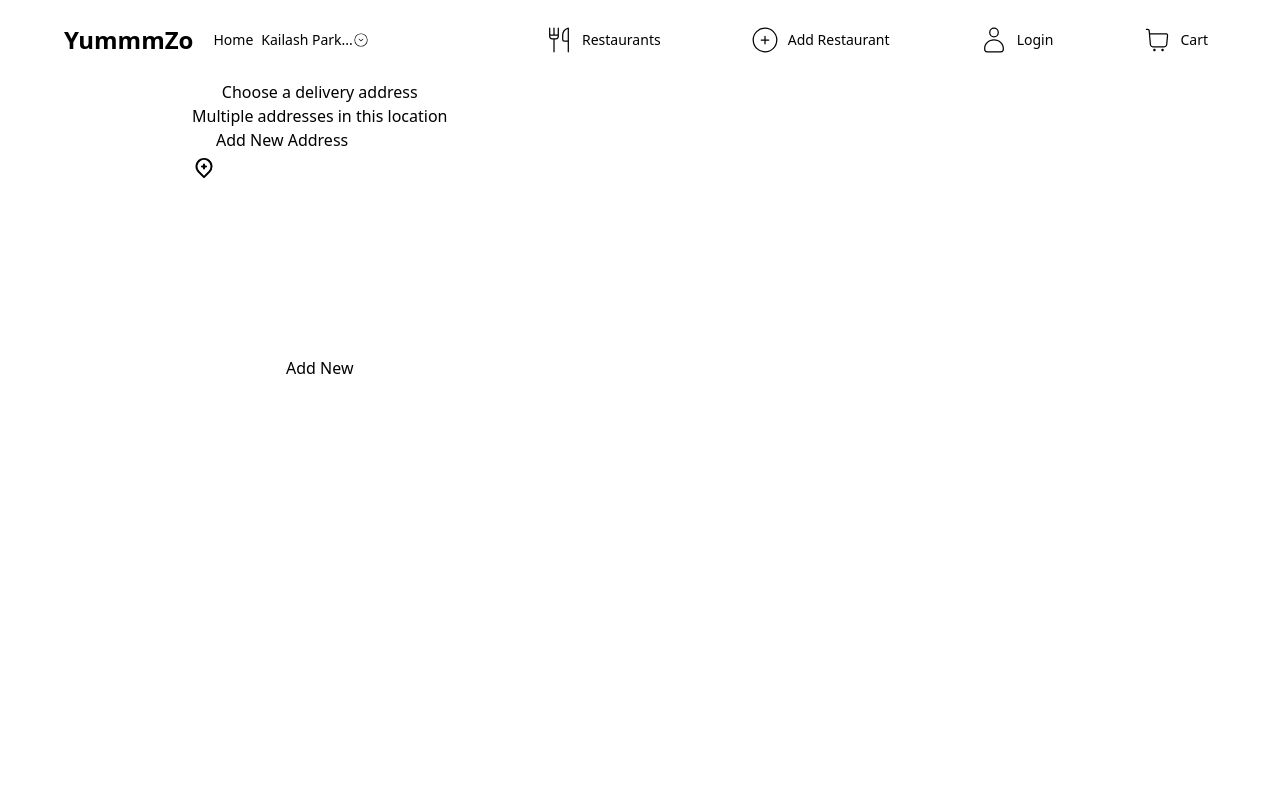
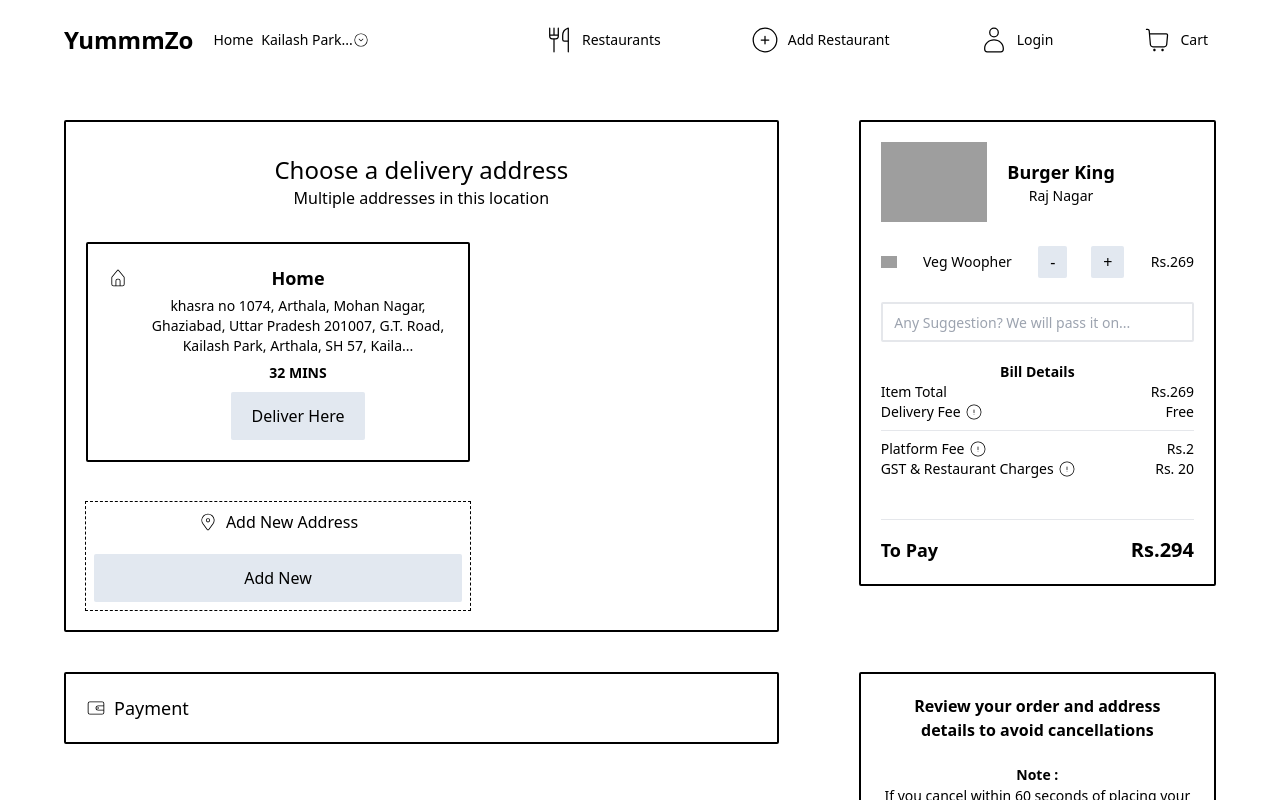
Before and after one commit to sahil-ladhania/YummmZo-Frontend, a React (Create React App) app: page /checkout in a window 1280 px wide. Shown: the top 800 px of the page. Built offline with nearby package versions, Linux system fonts and the light colour scheme; grey boxes are pictures that could not be loaded.

Commit message:
Completed Checkout Page With Tailwind.

```diff
--- a/src/Components/Checkout/BillComponent.js
+++ b/src/Components/Checkout/BillComponent.js
@@ -1,94 +1,102 @@
 import React from 'react'
-import { UilInfoCircle } from '@iconscout/react-unicons'
+import { CiCircleAlert } from "react-icons/ci";
 
 const BillComponent = () => {
     return (
-        <div className='b-1-b-d'>
+        <div className='border-2 border-black mt-10 p-5 w-full rounded-sm'>
             <>
                 {/* Main Component */}
-                <div className='w-300 p-10-20'>
+                <div className='w- full'>
                     {/* Image and Restaurant Name Section */}
-                    <div className='flex ai-c mb-20'>
+                    <div className='flex items-center mb-5'>
                         <div>
-                            <img className='h-60 mr-10' src="https://res.cloudinary.com/swiggy/image/upload/fl_lossy,f_auto,q_auto,w_100,h_100,c_fill/0bf19a82b109b40c2f5c56d00f071a33" alt="Restaurant-Image" />
+                            <img className='h-20 mr-5' src="https://media-assets.swiggy.com/swiggy/image/upload/fl_lossy,f_auto,q_auto,w_660/e33e1d3ba7d6b2bb0d45e1001b731fcf" alt="Restaurant-Image" />
                         </div>
                         <div>
-                            <a className='td-n c-b' href="#">
-                                <p className='fs-r'>
-                                    Subway
+                            <a className='' href="#">
+                                <p className='text-lg font-semibold'>
+                                    Burger King
                                 </p>
-                                <p className='fs-r'>
-                                    Vasundhra
+                                <p className='text-sm'>
+                                    Raj Nagar
                                 </p>
                             </a>
                         </div>
                     </div>
                     {/* Item Section */}
-                    <div className='flex fd-r ai-c jc-sb mb-20'>
+                    <div className='flex items-center justify-between mb-5'>
                         <div>
-                            <img className='h-10' src="https://i.pinimg.com/originals/e4/1f/f3/e41ff3b10a26b097602560180fb91a62.png" alt="Veg-Nonveg-Image" />
+                            <img className='h-3' src="https://i.pinimg.com/originals/e4/1f/f3/e41ff3b10a26b097602560180fb91a62.png" alt="Veg-Nonveg-Image" />
                         </div>
                         <div>
-                            <p className='fs-r'>
-                                Paneer Achari
+                            <p className='text-sm font-medium'>
+                                Veg Woopher
                             </p>
                         </div>
-                        <div>
-                            <button className='fs-r p-0-10'> - | + </button>
+                        <div className='h-10 flex items-center justify-between'>
+                            <button className='h-8 pr-3 pl-3 bg-slate-200 rounded-sm'>-</button>
+                            <input className='h-8 pr-3 pl-3' type="button" placeholder='1'/>
+                            <button className='h-8 pr-3 pl-3 bg-slate-200 rounded-sm'>+</button>
                         </div>
                         <div>
-                            <p className='fs-r'>
+                            <p className='text-sm'>
                                 Rs.269
                             </p>
                         </div>
                     </div>
                     {/* Suggestion Textfeild */}
-                    <div className='mb-20'>
-                        <input className='h-40 w-260 p-0-10 b-1-t-s br-5 bc-ws' type="text" name="" id="" placeholder='" Any Suggestion? "'/>
+                    <div className='mb-5'>
+                        <input className='text-sm border-2 w-full h-10 outline-none rounded-sm p-2' type="text" name="" id="" placeholder=' Any Suggestion? We will pass it on...'/>
                     </div>
                     {/* Bill Details */}
-                    <div className='flex fd-c'>
-                        <div className='mb-10'>
-                            <p className='fs-r'>
+                    <div className='flex flex-col'>
+                        <div className=''>
+                            <p className='text-sm font-bold'>
                                 Bill Details
                             </p>
                         </div>
-                        <div className='flex jc-sb'>
-                            <p className='fs-r'>
+                        <div className='flex justify-between'>
+                            <p className='text-sm font-medium'>
                                 Item Total
                             </p>
-                            <p className='fs-r'>
+                            <p className='text-sm'>
                                 Rs.269
                             </p>
                         </div>
-                        <div className='flex jc-sb mb-10'>
-                            <p className='fs-r'>
-                                Delivery Fee
-                            </p>
-                            <p className='fs-r'>
+                        <div className='flex justify-between mb-2'>
+                            <div className='flex items-center'>
+                                <span className='text-sm font-medium'>Delivery Fee</span>
+                                <CiCircleAlert className='text-lg ml-1'/>
+                            </div>
+                            <p className='text-sm'>
                                 Free
                             </p>
                         </div>
-                        <div className='flex jc-sb'>
-                            <div className='flex ai-c'>
-                                <span className='fs-r'>Platform Fee</span>
-                                <UilInfoCircle className='h-15 w-a'/>
+                        <div className='mb-2'>
+                            <hr />
+                        </div>
+                        <div className='flex justify-between'>
+                            <div className='flex items-center'>
+                                <span className='text-sm font-medium'>Platform Fee</span>
+                                <CiCircleAlert className='text-lg ml-1'/>
                             </div>
-                            <span className='fs-r'>Rs.2</span>
+                            <span className='text-sm'>Rs.2</span>
                         </div>
-                        <div className='flex jc-sb mb-10'>
-                            <div className='flex ai-c'>
-                                <span className='fs-r'>GST & Restaurant Charges</span>
-                                <UilInfoCircle className='h-15 w-a'/>
+                        <div className='flex justify-between mb-10'>
+                            <div className='flex items-center'>
+                                <span className='text-sm font-medium'>GST & Restaurant Charges</span>
+                                <CiCircleAlert className='text-lg ml-1'/>
                             </div>
-                            <span className='fs-r'>Rs. 20</span>
+                            <span className='text-sm'>Rs. 20</span>
                         </div>
-                        <hr />
-                        <div className='flex jc-sb'>
-                            <p className='fs-r'>
+                        <div className='mb-4'>
+                            <hr />
+                        </div>
+                        <div className='flex justify-between'>
+                            <p className='text-lg font-bold'>
                                 To Pay
                             </p>
-                            <p className='fs-r'>
+                            <p className='text-xl font-bold'>
                                 Rs.294
                             </p>
                         </div>
--- a/src/Components/Checkout/CancellationPolicyComponent.js
+++ b/src/Components/Checkout/CancellationPolicyComponent.js
@@ -5,29 +5,29 @@
         <div className=''>
             <>
                 {/* Main Component */}
-                <div className='w-300 p-10-20 b-1-b-s'>
+                <div className='w-full border-2 border-black p-5 rounded-sm'>
                     {/* Heading Section */}
-                    <div className='mb-20'>
-                        <p className='fs-r'>
+                    <div className='mb-5'>
+                        <p className='text-md font-bold'>
                             Review your order and address <br /> details to avoid cancellations
                         </p>
                     </div>
                     {/* Note Section */}
-                    <div className='mb-20'>
-                        <span className='fs-r'>Note :</span>
-                        <p className='fs-r'>
+                    <div className='mb-5'>
+                        <span className='text-sm font-semibold'>Note :</span>
+                        <p className='text-sm'>
                             If you cancel within 60 seconds of placing your order, a 100% refund will be issued. No refund for cancellations made after 60 seconds.
                         </p>
                     </div>
                     {/* Ending Note Section */}
-                    <div className='mb-20'>
-                        <p className='fs-r'>
+                    <div className='mb-5'>
+                        <p className='text-sm'>
                             Avoid cancellation as it leads to food wastage.
                         </p>
                     </div>
                     {/* Link Section */}
                     <div>
-                        <a className='fs-r td-n c-b' href="#">Read Cancellation Policy</a>
+                        <a className='text-sm font-semibold' href="#">Read Cancellation Policy</a>
                     </div>
                 </div>
             </>
--- a/src/Components/Checkout/DeliveryAddressComponent.js
+++ b/src/Components/Checkout/DeliveryAddressComponent.js
@@ -1,29 +1,35 @@
 import React from 'react'
 import { UilMapMarkerPlus } from '@iconscout/react-unicons'
+import { CiLocationOn } from "react-icons/ci";
+import UserAddressComponent from './UserAddressComponent';
 
 const DeliveryAddressComponent = () => {
     return (
-        <div className='b-1-b-s'>
+        <div className='border-2 border-black p-5 mt-10 w-full rounded-sm'>
             <>
                 {/* Main Component */}
-                <div className='w-600 p-10-20'>
+                <div className='w-auto'>
                     {/* Heading Component */}
-                    <div className=''>
-                        <p className='fs-r'>
+                    <div className='h-20 mb-5 flex flex-col justify-center'>
+                        <p className='text-2xl font-medium'>
                             Choose a delivery address
                         </p>
-                        <p className='fs-r'>
+                        <p className='text-md font-medium'>
                             Multiple addresses in this location
                         </p>
                     </div>
+                    {/* User Address Component */}
+                    <div>
+                        <UserAddressComponent/>
+                    </div>
                     {/* Address Component */}
-                    <div className='h-100 w-200 mt-100 p-10-20 b-1-b-d'>
-                        <a className='td-n c-b' href="#">
-                            <div className='mb-20 flex ai-c'>
-                                <UilMapMarkerPlus className='h-20 w-a'/>
-                                <span className='fs-r'>Add New Address</span>
+                    <div className='h-auto p-2 w-96 outline-1 outline-dashed'>
+                        <a className='flex flex-col justify-center' href="#">
+                            <div className='mb-5 flex items-center justify-center'>
+                                <CiLocationOn className='text-xl mr-2'/>
+                                <span className='text-md font-medium'>Add New Address</span>
                             </div>
-                            <button className='h-40 p-0-30 b-1-t-s br-5 fs-r'>Add New</button>
+                            <button className='pr-5 pl-5 pt-3 pb-3 bg-slate-200 rounded-sm'>Add New</button>
                         </a>
                     </div>
                 </div>
--- a/src/Components/Checkout/PaymentComponent.js
+++ b/src/Components/Checkout/PaymentComponent.js
@@ -1,16 +1,16 @@
 import React from 'react'
-import { UilWallet } from '@iconscout/react-unicons'
+import { CiWallet } from "react-icons/ci";
 
 const PaymentComponent = () => {
     return (
         <div className=''>
             <>
                 {/* Main Component */}
-                <div className='w-600 p-10-20 b-1-b-s'>
+                <div className='w-full p-5 border-2 border-black rounded-sm'>
                     {/* Text Component */}
-                    <div className='flex ai-c'>
-                        <UilWallet className='h-20 w-a mr-10'/>
-                        <span className='fs-r'>Payment</span>
+                    <div className='flex items-center'>
+                        <CiWallet className='text-xl mr-2'/>
+                        <span className='text-lg font-medium'>Payment</span>
                     </div>
                 </div>
             </>
--- /dev/null
+++ b/src/Components/Checkout/UserAddressComponent.js
@@ -0,0 +1,37 @@
+import React from 'react'
+import { CiHome } from "react-icons/ci";
+
+const UserAddressComponent = () => {
+    return (
+        <div>
+            <>
+                {/* Main Component */}
+                <div className='flex items-start border-2 border-black rounded-sm w-96 mb-10 p-5'>
+                    {/* Icon Section */}
+                    <div className='mr-5'>
+                        <span><CiHome className='text-xl mt-1'/></span>
+                    </div>
+                    {/* Address Section */}
+                    <div className='w-96'>
+                        <div className='mb-1'>
+                            <h1 className='text-lg font-semibold'>Home</h1>
+                        </div>
+                        <div className='mb-1'>
+                            <p className='text-sm'>
+                                khasra no 1074, Arthala, Mohan Nagar, Ghaziabad, Uttar Pradesh 201007, G.T. Road, Kailash Park, Arthala, SH 57, Kaila...
+                            </p>
+                        </div>
+                        <div className='mb-2'>
+                            <span className='text-sm font-semibold'>32 MINS</span>
+                        </div>
+                        <div>
+                            <button className='pr-5 pl-5 pt-3 pb-3 bg-slate-200 rounded-sm'>Deliver Here</button>
+                        </div>
+                    </div>
+                </div>
+            </>
+        </div>
+    )
+}
+
+export default UserAddressComponent
--- a/src/Components/Pages/CheckoutPage.js
+++ b/src/Components/Pages/CheckoutPage.js
@@ -13,19 +13,25 @@
                 <div className='max-w-6xl ml-auto mr-auto'>
                     {/* Navbar Component */}
                     <NavbarComponent/>
-                </div>
-                <div className='max-w-4xl ml-auto mr-auto'>
-                    <div className='flex jc-sb mb-20 h-350'>
-                        {/* Delivery Option Component */}
-                        <DeliveryAddressComponent/>
-                        {/* Bill Component */}
-                        {/* <BillComponent/> */}
+                    <div className='flex jc-sb'>
+                        <div className='w-8/12 mr-10 mb-10'>
+                            {/* Delivery Option Component */}
+                            <DeliveryAddressComponent/>
+                        </div>
+                        <div className='w-4/12 ml-10 mb-10'>
+                            {/* Bill Component */}
+                            <BillComponent/>
+                        </div>
                     </div>
-                    <div className='flex jc-sb mb-20 h-350'>
-                        {/* Payment Component */}
-                        {/* <PaymentComponent/> */}
-                        {/* Cancellation Policy Component */}
-                        {/* <CancellationPolicyComponent/> */}
+                    <div className='flex jc-sb mb-20'>
+                        <div className='w-8/12 mr-10 mb-10'>
+                            {/* Payment Component */}
+                            <PaymentComponent/>
+                        </div>
+                        <div className='w-4/12 ml-10 mb-10'>
+                            {/* Cancellation Policy Component */}
+                            <CancellationPolicyComponent/>
+                        </div>
                     </div>
                 </div>
             </>
```
